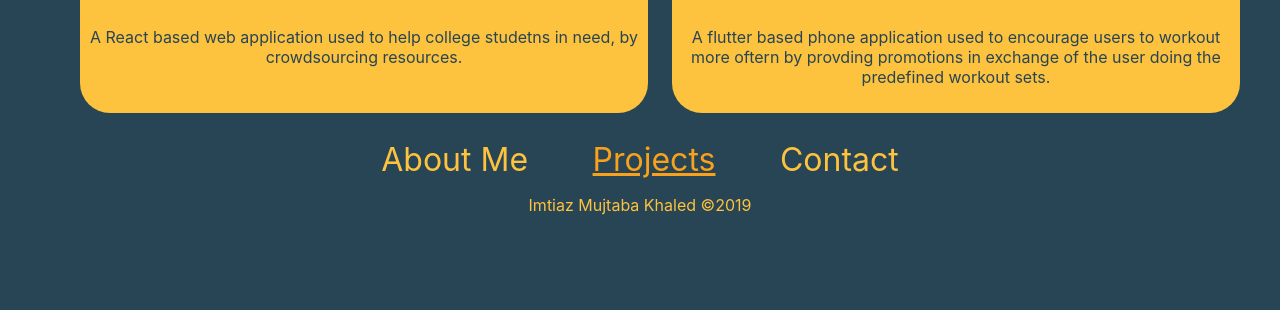
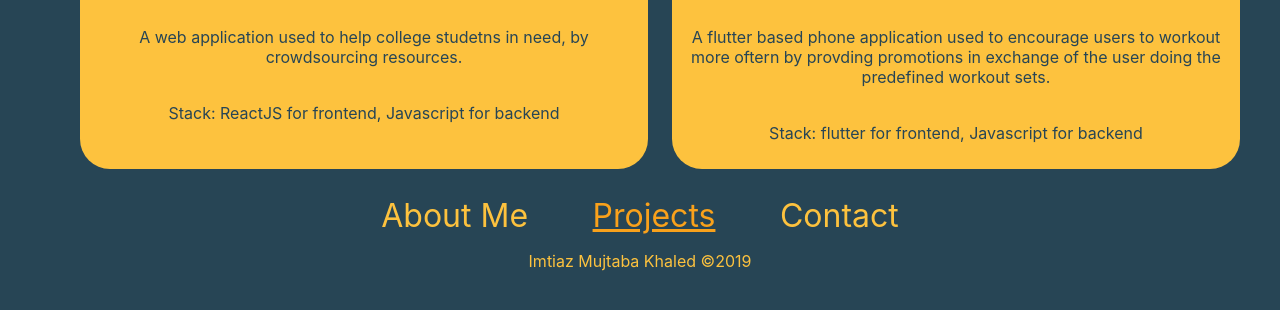
Before and after one commit to ImtiazKhaled/ImtiazKhaled.github.io, a plain HTML site: page project.html in a window 1280 px wide. Shown: the part 466-776 px from the top of the page. Drawn offline with Linux system fonts and the light colour scheme.

Commit message:
small updates

```diff
--- a/project.html
+++ b/project.html
@@ -9,14 +9,16 @@
         <ul class=listProjects>
             <div class=roundedBox>
                 <img src="./assets/edunate_logo.png" class=logo>
-                <p class=description> A React based web application used to
+                <p class=description> A web application used to
                     help college studetns in need, by crowdsourcing resources. </p>
+                    <p class="description"> Stack: ReactJS for frontend, Javascript for backend</p>
             </div>
             <div class=roundedBox>
                 <img src="./assets/fitness-app_logo.png" class=logo>
                 <p class=description> A flutter based phone application used to
                     encourage users to workout more oftern by provding promotions in
                     exchange of the user doing the predefined workout sets. </p>
+                    <p class="description"> Stack: flutter for frontend, Javascript for backend</p>
             </div>
         </ul>
     </body>
```
Also changed, not shown: index.html (+1 -0 lines).
